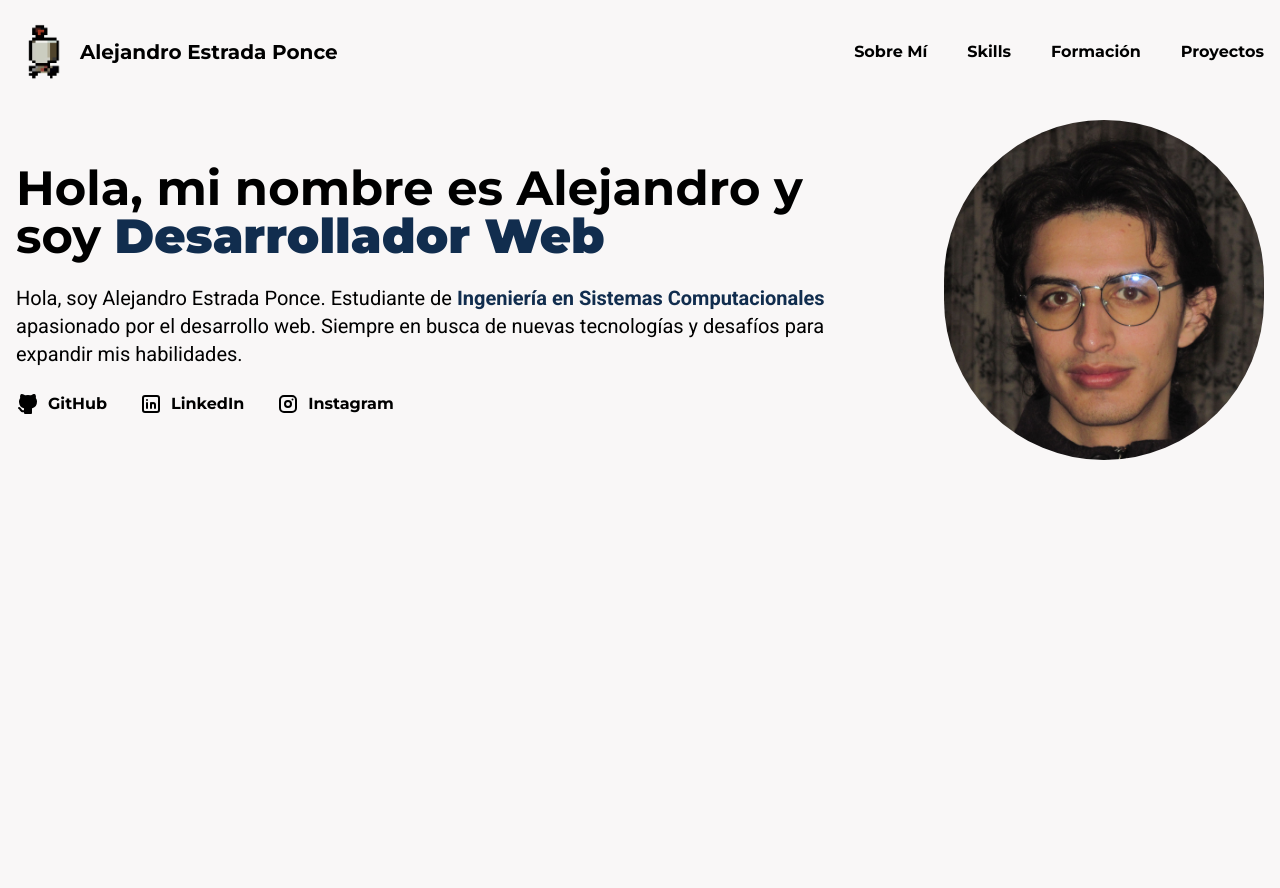
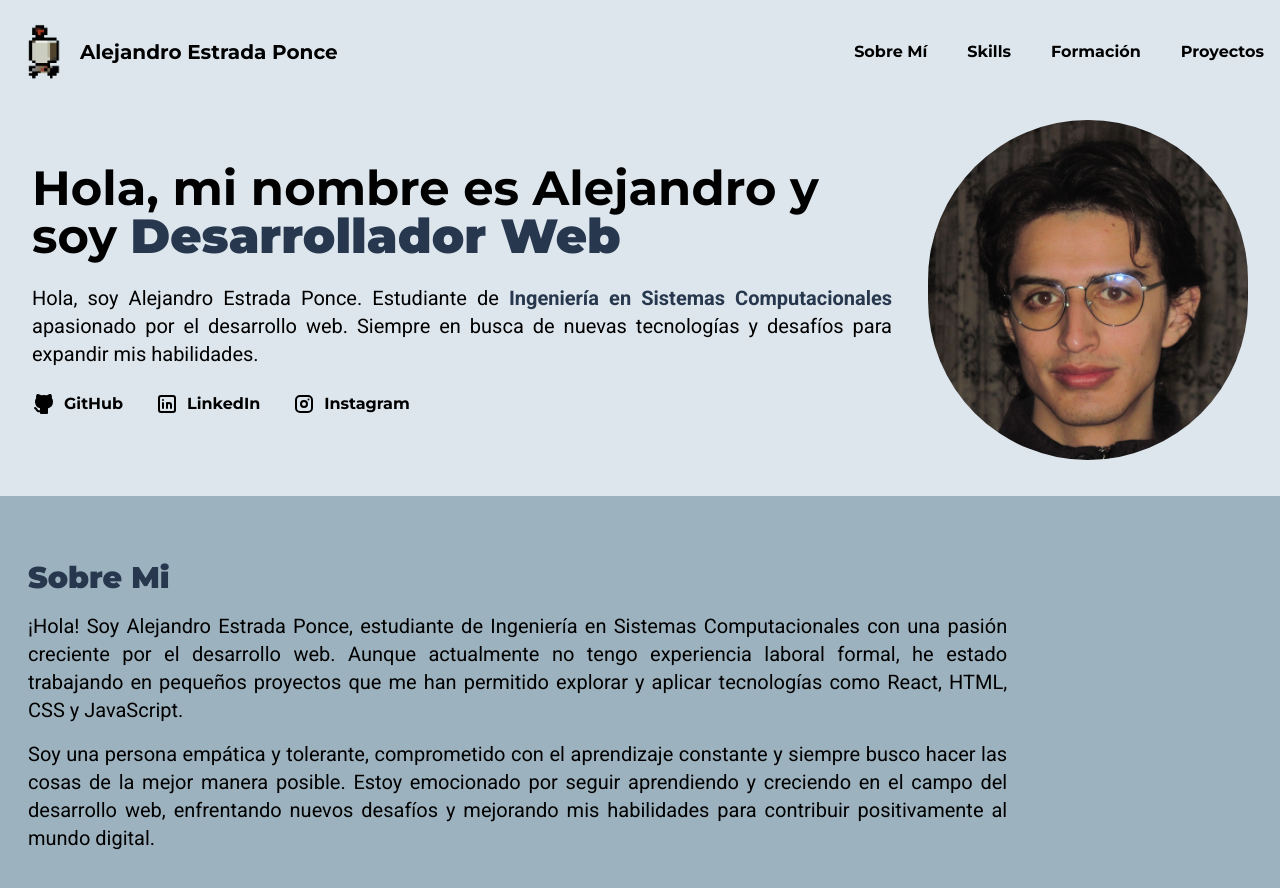
Before and after one commit to AlexEP11/portafolio, a React (Vite) app: page / in a window 1280 px wide. Shown: the top 888 px of the page. Before the commit the page ends 824 px from the top, so only its background shows below. Built offline with nearby package versions, Linux system fonts and the light colour scheme.

Commit message:
agrega about me

```diff
--- a/index.html
+++ b/index.html
@@ -11,9 +11,8 @@
         />
     </head>
     <body class="bg-primary h-screen">
-        <div class="container mx-auto max-w-7xl px-4">
-            <div id="root"></div>
-        </div>
+        <div id="root"></div>
+
         <script type="module" src="/src/main.tsx"></script>
     </body>
 </html>
--- a/src/App.tsx
+++ b/src/App.tsx
@@ -1,23 +1,29 @@
+import AboutMe from "./components/AboutMe";
 import IntroSection from "./components/IntroSection";
 import Nav from "./components/Nav";
 
 function App() {
     return (
         <>
-            <header className="flex justify-between items-center mt-6">
+            {" "}
+            <div className="container mx-auto max-w-7xl px-4">
+                <header className="flex lg:justify-between md:justify-center items-center mt-6">
                     <div className="flex items-center gap-2">
                         <img
                             src="/pod-enorme.png"
                             alt="Logo de un robot pequeño"
                             className="max-w-14"
                         />
-                    <h2 className="font-bold text-xl font-montserrat">Alejandro Estrada Ponce</h2>
+                        <h2 className="font-bold text-xl font-montserrat">
+                            Alejandro Estrada Ponce
+                        </h2>
                     </div>
 
                     <Nav />
                 </header>
-
                 <IntroSection />
+            </div>
+            <AboutMe />
         </>
     );
 }
--- /dev/null
+++ b/src/components/AboutMe.tsx
@@ -0,0 +1,30 @@
+export default function AboutMe() {
+    return (
+        <section id="about" className="bg-secundary mt-9 py-16">
+            <div className="container mx-auto max-w-7xl px-7">
+                <h2 className="font-black font-montserrat text-dark_ocean text-3xl mb-4">
+                    Sobre Mi
+                </h2>
+
+                <article className="flex flex-col md:flex-row text-justify ">
+                    <div className="lg:w-4/5 md:text-justify">
+                        <p className="text-xl font-roboto mb-4">
+                            ¡Hola! Soy Alejandro Estrada Ponce, estudiante de Ingeniería en Sistemas
+                            Computacionales con una pasión creciente por el desarrollo web. Aunque
+                            actualmente no tengo experiencia laboral formal, he estado trabajando en
+                            pequeños proyectos que me han permitido explorar y aplicar tecnologías
+                            como React, HTML, CSS y JavaScript.
+                        </p>
+                        <p className="text-xl font-roboto">
+                            Soy una persona empática y tolerante, comprometido con el aprendizaje
+                            constante y siempre busco hacer las cosas de la mejor manera posible.
+                            Estoy emocionado por seguir aprendiendo y creciendo en el campo del
+                            desarrollo web, enfrentando nuevos desafíos y mejorando mis habilidades
+                            para contribuir positivamente al mundo digital.
+                        </p>
+                    </div>
+                </article>
+            </div>
+        </section>
+    );
+}
--- a/src/components/IntroSection.tsx
+++ b/src/components/IntroSection.tsx
@@ -2,13 +2,13 @@ import SocialNet from "./SocialNet";
 
 export default function IntroSection() {
     return (
-        <section className="flex items-center mt-10 gap-16">
+        <section className="flex flex-col-reverse md:flex-row md:items-center mt-10 gap-4 md:gap-9 px-4 ">
             <div>
-                <h1 className="text-5xl font-bold font-montserrat">
+                <h1 className="text-3xl md:text-5xl font-bold font-montserrat">
                     Hola, mi nombre es Alejandro y soy{" "}
                     <span className="text-dark_ocean font-black ">Desarrollador Web</span>
                 </h1>
-                <p className="text-xl mt-6 mb-6 font-roboto">
+                <p className="text-xl mt-6 mb-6 font-roboto text-justify">
                     Hola, soy Alejandro Estrada Ponce. Estudiante de{" "}
                     <span className="text-dark_ocean font-bold">
                         Ingeniería en Sistemas Computacionales{" "}
@@ -17,7 +17,7 @@ export default function IntroSection() {
                     desafíos para expandir mis habilidades.
                 </p>
 
-                <ul className="flex gap-8">
+                <ul className="flex flex-col items-center mt-8 sm:mt-0 sm:flex-row gap-8">
                     <SocialNet
                         redUrl="https://github.com/AlexEP11"
                         icon="brand-github"
@@ -42,7 +42,7 @@ export default function IntroSection() {
             <img
                 src="/foto-perfil.jpg"
                 alt="Foto de Alejandro Estrada Ponce"
-                className="w-1/2 max-w-xs rounded-full"
+                className="w-1/2 max-w-xs rounded-full "
             />
         </section>
     );
--- a/src/components/Nav.tsx
+++ b/src/components/Nav.tsx
@@ -1,8 +1,8 @@
 export default function Nav() {
     return (
-        <nav className="flex gap-10 ">
+        <nav className=" gap-10 hidden lg:flex">
             <a
-                href="/"
+                href="#about"
                 className="hover:text-ocean font-bold transform transition-transform duration-300 hover:scale-125 font-montserrat"
             >
                 Sobre Mí
--- a/tailwind.config.js
+++ b/tailwind.config.js
@@ -4,10 +4,10 @@ export default {
     theme: {
         extend: {
             colors: {
-                primary: "#F9F7F7",
-                secundary: "#F9F7F7",
-                ocean: "#3F72AF",
-                dark_ocean: "#112D4E",
+                primary: "#DDE6ED",
+                secundary: "#9DB2BF",
+                ocean: "#526D82",
+                dark_ocean: "#27374D",
             },
             fontFamily: {
                 roboto: ["Roboto", "sans-serif"],
```
Lines whose indentation alone changed are shown as unchanged.
